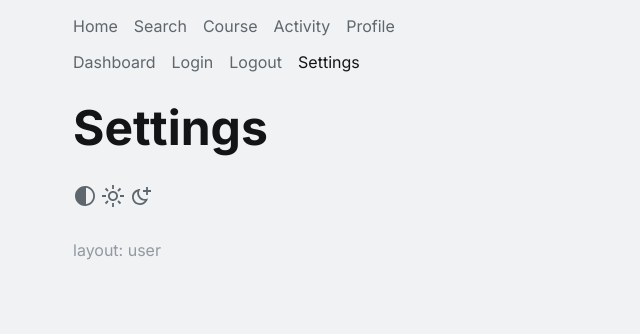
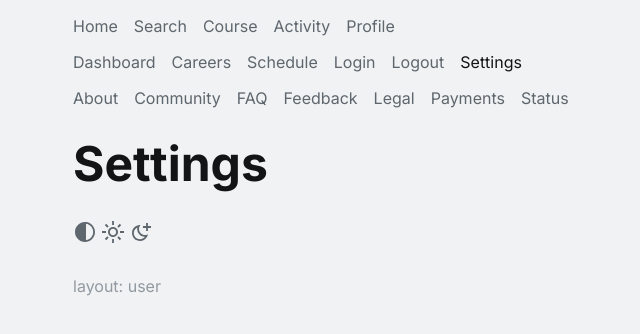
Before and after one commit to r-sp/kampungbahasa, a Next.js app in the folder web/: page /account/settings in a window 1280 px wide. Shown: the top 334 px of the page, without its empty margins (55-695 px from the left). Built offline with nearby package versions, Linux system fonts and the light colour scheme.

Commit message:
add links to info pages

```diff
--- a/web/components/client/header.tsx
+++ b/web/components/client/header.tsx
@@ -49,6 +49,18 @@ export default function Header(props: { children?: React.ReactNode }) {
           Dashboard
         </Link>
         <Link
+          className={clsx(currentPath === "/careers" ? "text-slate-900" : "text-slate-600")}
+          href="/careers"
+        >
+          Careers
+        </Link>
+        <Link
+          className={clsx(currentPath === "/schedule" ? "text-slate-900" : "text-slate-600")}
+          href="/schedule"
+        >
+          Schedule
+        </Link>
+        <Link
           className={clsx(currentPath === "/login" ? "text-slate-900" : "text-slate-600")}
           href="/login"
         >
@@ -69,6 +81,50 @@ export default function Header(props: { children?: React.ReactNode }) {
           Settings
         </Link>
       </nav>
+      <nav className="mx-auto flex w-full max-w-screen-lg gap-4 max-sm:flex-col">
+        <Link
+          className={clsx(currentPath === "/about" ? "text-slate-900" : "text-slate-600")}
+          href="/about"
+        >
+          About
+        </Link>
+        <Link
+          className={clsx(currentPath === "/community" ? "text-slate-900" : "text-slate-600")}
+          href="/community"
+        >
+          Community
+        </Link>
+        <Link
+          className={clsx(currentPath === "/faq" ? "text-slate-900" : "text-slate-600")}
+          href="/faq"
+        >
+          FAQ
+        </Link>
+        <Link
+          className={clsx(currentPath === "/feedback" ? "text-slate-900" : "text-slate-600")}
+          href="/feedback"
+        >
+          Feedback
+        </Link>
+        <Link
+          className={clsx(currentPath === "/legal" ? "text-slate-900" : "text-slate-600")}
+          href="/legal"
+        >
+          Legal
+        </Link>
+        <Link
+          className={clsx(currentPath === "/payments" ? "text-slate-900" : "text-slate-600")}
+          href="/payments"
+        >
+          Payments
+        </Link>
+        <Link
+          className={clsx(currentPath === "/status" ? "text-slate-900" : "text-slate-600")}
+          href="/status"
+        >
+          Status
+        </Link>
+      </nav>
       {props.children}
     </header>
   );
```
